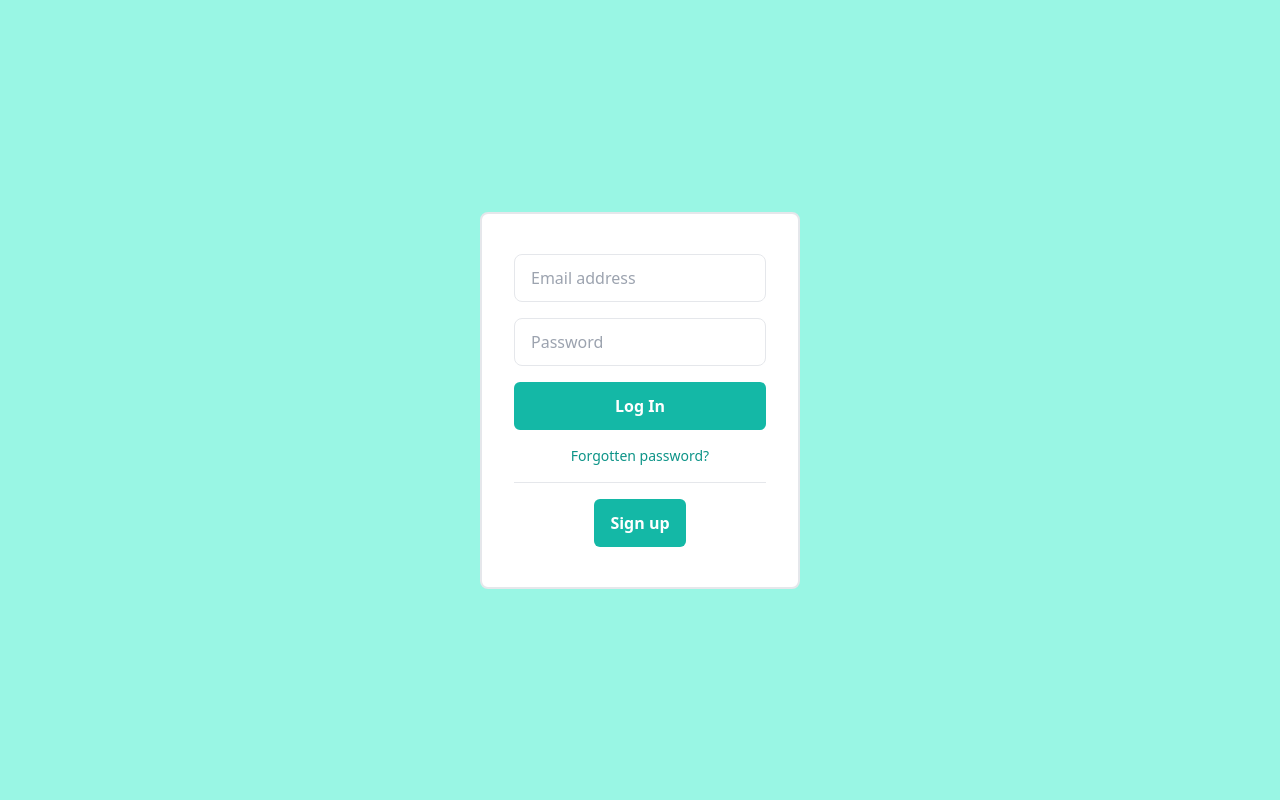
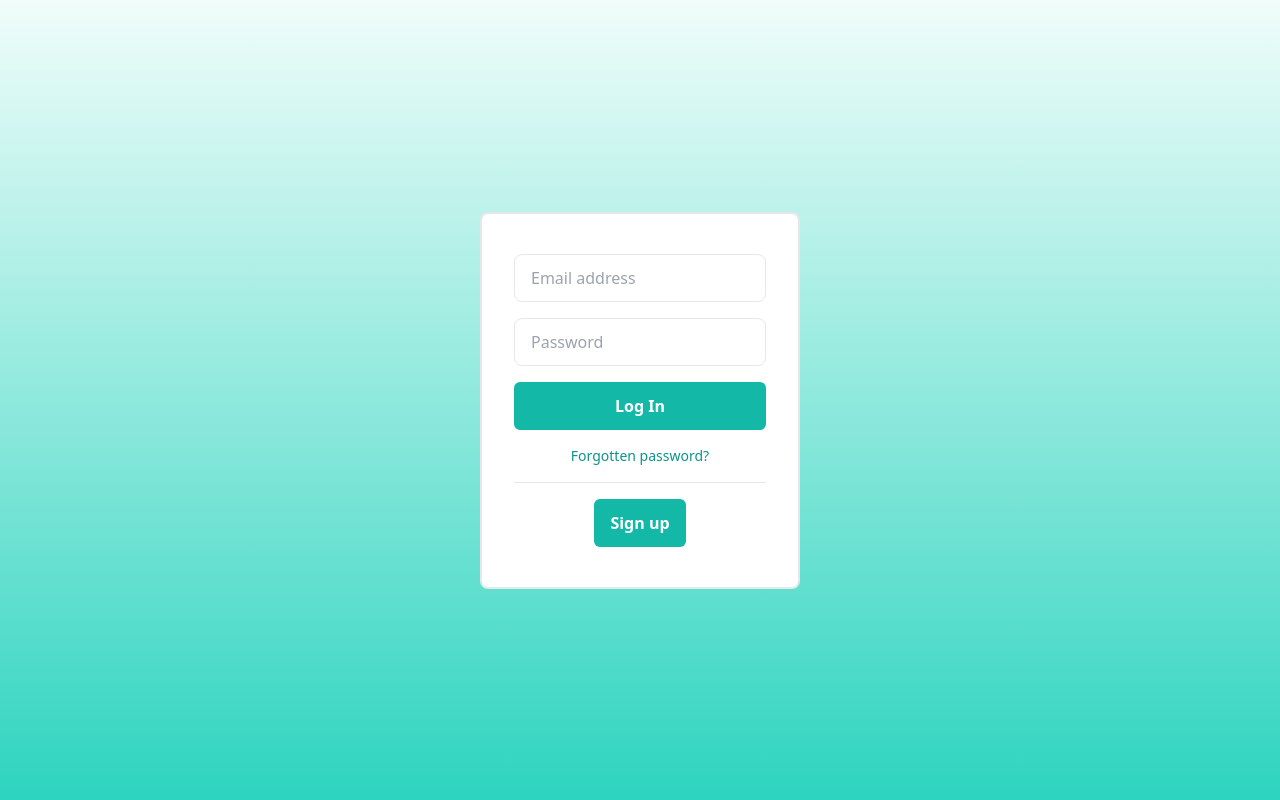
Before and after one commit to rajarshigit14/AI-Doctor-Appointment, a Python web app: template templates/login.html in a window 1280 px wide. Run offline with Jinja, Linux system fonts and the light colour scheme; the template is opened without the code that fills it, so the values that code supplies are empty; style sheets or scripts are compiled from the project's sources.

Commit message:
Added gradient to login.html

```diff
--- a/templates/login.html
+++ b/templates/login.html
@@ -4,9 +4,10 @@
     <meta charset="UTF-8">
     <meta name="viewport" content="width=device-width, initial-scale=1.0">
     <link rel="stylesheet" href="output.css">
-    <title>Document</title>
+    <title>Login Page</title>
 </head>
-<body class="flex h-screen items-center justify-center bg-teal-200" >
+<body >
+    <form  action="/" class="flex h-screen items-center justify-center bg-gradient-to-b from-teal-50 to-teal-400 ...">
         <div class="right flex flex-col bg-white rounded-lg p-8 w-1/4 border-2 border-black-600">
             <input class="px-4 h-12 my-2 border border-1 outline-blue-600  border-gray-200 rounded-lg"  type="text" placeholder="Email address">
             <input class="px-4 h-12 my-2 border border-1 outline-blue-600  border-gray-200 rounded-lg" type="password" placeholder="Password">
@@ -14,7 +15,7 @@
             <span class="text-center text-teal-600 my-2 text-sm cursor-pointer hover:underline">Forgotten password?</span>
             <hr class="my-2">
             <button class="btn hover:bg-teal-700 bg-teal-500 my-2 py-3 text-white font-bold rounded-md w-fit mx-auto px-4 ">Sign up</button>
-
         </div>
+    </form>
 </body>
 </html>
```
Lines whose indentation alone changed are shown as unchanged.
